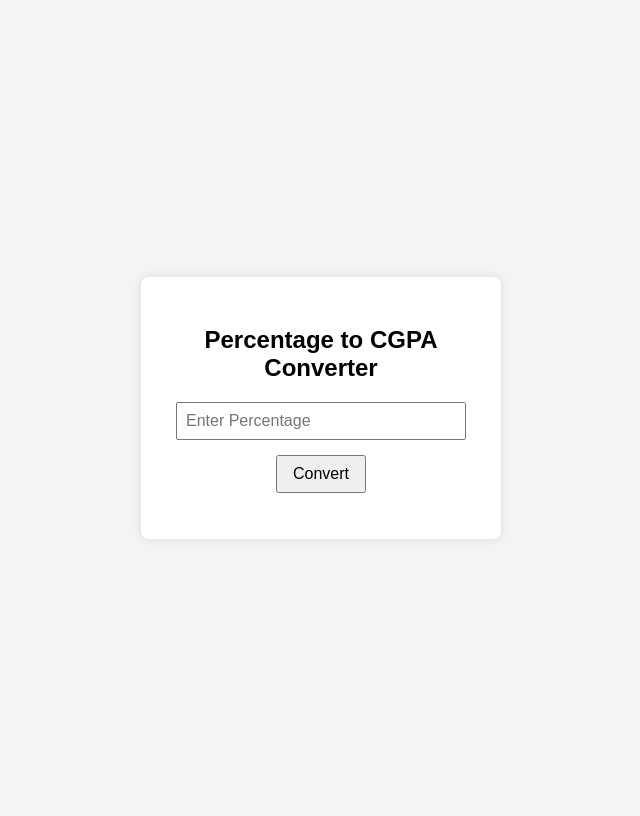
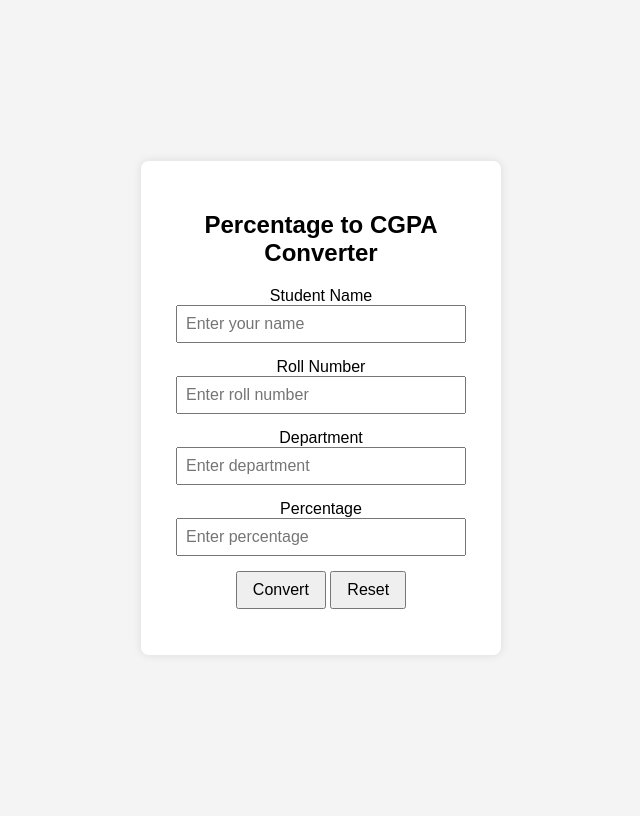
Before and after one commit to nara-saiprakash/percentage2cgpaconverter, a Python web app: template templates/index.html in a window 1280 px wide. Shown: the whole page, without its empty margins (319-959 px from the left). Run offline with Jinja, Linux system fonts and the light colour scheme; the template is opened without the code that fills it, so the values that code supplies are empty.

Commit message:
Update index.html

```diff
--- a/templates/index.html
+++ b/templates/index.html
@@ -2,6 +2,7 @@
 <html lang="en">
 <head>
     <meta charset="UTF-8">
+    <meta name="viewport" content="width=device-width, initial-scale=1.0">
     <title>Percentage to CGPA Converter</title>
     <link rel="stylesheet" href="style.css">
 </head>
@@ -10,11 +11,26 @@
     <div class="container">
         <h2>Percentage to CGPA Converter</h2>
 
-        <input type="number" id="percentage" placeholder="Enter Percentage" />
+        <label>Student Name</label>
+        <input type="text" id="name" placeholder="Enter your name">
 
-        <button onclick="convertToCGPA()">Convert</button>
+        <label>Roll Number</label>
+        <input type="text" id="roll" placeholder="Enter roll number">
 
-        <p id="result"></p>
+        <label>Department</label>
+        <input type="text" id="dept" placeholder="Enter department">
+
+        <label>Percentage</label>
+        <input type="number" id="percentage" placeholder="Enter percentage">
+
+        <div class="buttons">
+            <button onclick="convertToCGPA()">Convert</button>
+            <button onclick="resetForm()" class="reset">Reset</button>
+        </div>
+
+        <div id="resultBox">
+            <p id="result"></p>
+        </div>
     </div>
 
     <script src="script.js"></script>
```
